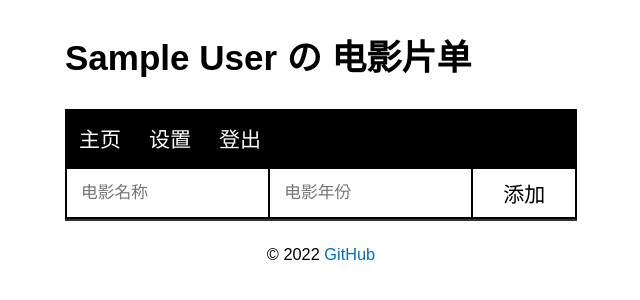
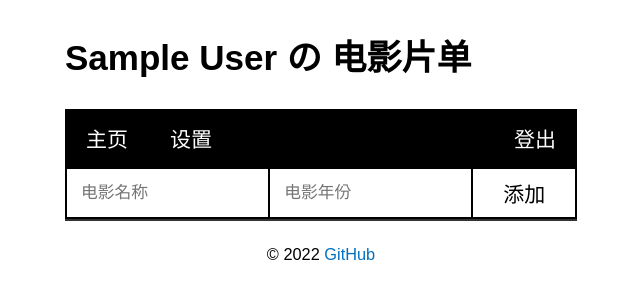
Before and after one commit to mancuoj/watchlist, a Flask app: page / in a window 1280 px wide. Shown: the top 300 px of the page, without its empty margins (319-959 px from the left). Run offline with Flask 2, Linux system fonts and the light colour scheme; the visitor is signed in with stand-in values (Sample User, id 1); data comes from the database, SQL or seed files in the repository; data that the repository does not hold is empty.

Commit message:
style: update

```diff
--- a/static/style.css
+++ b/static/style.css
@@ -48,11 +48,19 @@ nav ul {
 
 nav li a {
     display: block;
-    padding: 1rem;
+    padding: 1rem 1.5rem;
     color: white;
 
     text-decoration: none;
     font-size: 1.5rem;
+}
+
+nav li a:hover {
+    background-color: rgba(131, 131, 131, 0.5);
+}
+
+.log-btn {
+    margin-left: auto;
 }
 
 /****************************************************
@@ -88,9 +96,10 @@ nav li a {
 }
 
 .add-form .add-btn:hover {
-    background-color: black;
+    background-color: gray;
     color: white;
 }
+
 /****************************************************
 *                    设置表单                       *
 ****************************************************/
--- a/templates/base.html
+++ b/templates/base.html
@@ -32,9 +32,9 @@
 
             {% if current_user.is_authenticated %}
             <li><a href="{{ url_for('setting') }}">设置</a></li>
-            <li><a href="{{ url_for('logout') }}">登出</a></li>
+            <li class="log-btn"><a href="{{ url_for('logout') }}">登出</a></li>
             {% else %}
-            <li><a href="{{ url_for('login') }}">登录</a></li>
+            <li class="log-btn"><a href="{{ url_for('login') }}">登录</a></li>
             {% endif %}
         </ul>
     </nav>
```
